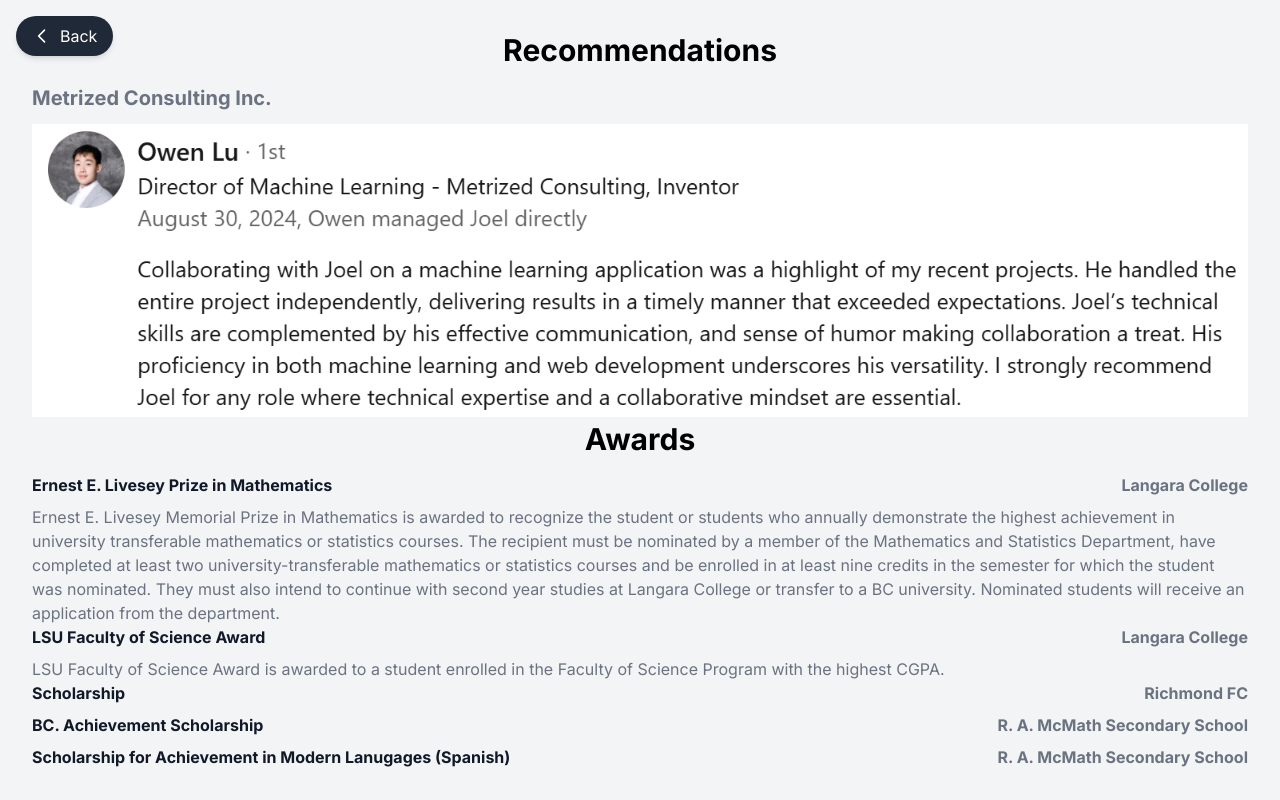
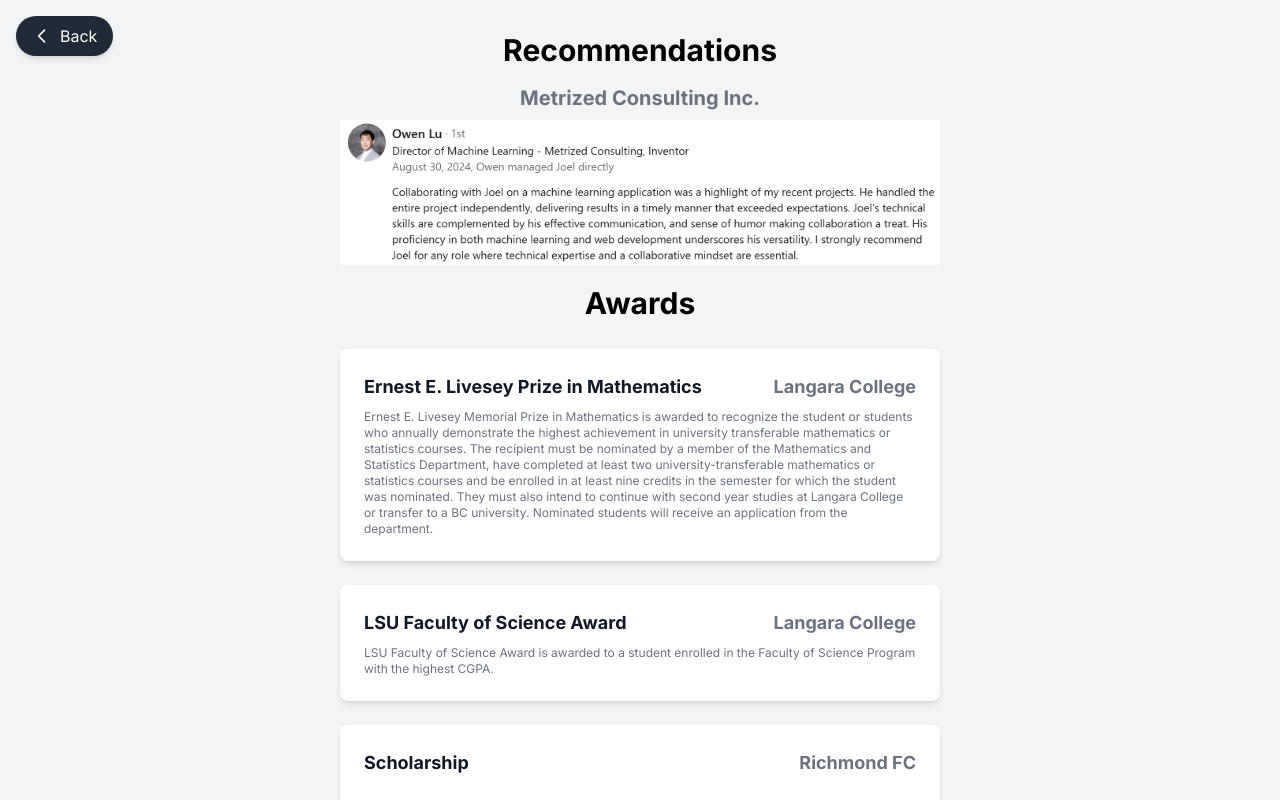
Before and after one commit to J0ELh/personal-website-2024, a Next.js app: page /recommendations_awards in a window 1280 px wide. Shown: the top 800 px of the page. Built offline with nearby package versions, Linux system fonts and the light colour scheme.

Commit message:
minor changes

```diff
--- a/src/app/globals.css
+++ b/src/app/globals.css
@@ -34,9 +34,9 @@
   }
 }
 
-.image-container {
+/* .image-container {
   display: flex;
   flex-wrap: wrap;
-  justify-content: center; /* This centers the images horizontally */
-  align-items: center; /* This centers the images vertically if needed */
-}
+  justify-content: center;
+  align-items: center;
+} */
--- a/src/app/recommendations_awards/page.tsx
+++ b/src/app/recommendations_awards/page.tsx
@@ -31,13 +31,13 @@
 
   return (
     <div className="min-h-screen bg-gray-100 p-8 text-">
-      <h1 className="text-3xl font-bold mb-4 text-center text-black">Recommendations</h1>
+      <h1 className="text-2xl sm:text-3xl  font-bold mb-4 text-center text-black">Recommendations</h1>
       <div className="flex flex-col justify-center items-center">
         {recommentations.map((recommentation, index) => (
           <Recommendation key={index} {...recommentation}/>
         ))}
       </div>
-      <h1 className="text-3xl font-bold mb-4 text-center text-black">Awards</h1>
+      <h1 className="text-2xl sm:text-3xl font-bold mb-4 text-center text-black mt-5">Awards</h1>
       <div className="flex flex-col justify-center items-center">
         {awards.map((award, index) => (
           <Award key={index} {...award}/>
--- a/src/components/award.tsx
+++ b/src/components/award.tsx
@@ -16,16 +16,16 @@
 
 
   return (
-    <div className="container">
+    <div className="mx-auto my-3 p-3 sm:p-6 bg-white rounded-lg shadow-md w-full max-w-[600px]">
       <div className='flex flex-row items-center justify-between'>
-        <h2 className="text-l font-bold text-gray-900 mb-2 relative">
+        <h2 className="text-sm sm:text-lg font-bold text-gray-900 mb-2 relative">
             {name}
         </h2>
 
-        <h2 className="text-l font-bold text-gray-500 mb-2">{affiliation}</h2>
+        <h2 className="text-xs sm:text-lg font-bold text-gray-500 mb-2">{affiliation}</h2>
 
       </div>
-      <h3 className='text-gray-500'>{description}</h3>
+      <h3 className='text-gray-500 text-xs'>{description}</h3>
 
 
 
--- a/src/components/post.tsx
+++ b/src/components/post.tsx
@@ -1,6 +1,8 @@
 import Link from 'next/link';
 import React, { useState } from 'react';
 import Image from 'next/image';
+import usePostInfo from '@/hooks/usePostInfoContext';
+import usePostInfoContext from '@/hooks/usePostInfoContext';
 
 type PostProps = {
   postName?: string;
@@ -27,6 +29,7 @@
   const [isExpanded, setIsExpanded] = useState(false);
   const [overlayOpen, setOverlayOpen] = useState(false);
   const [currentIndex, setCurrentIndex] = useState(0);
+  const {previewLength, previewThreshold} = usePostInfoContext();
 
   const toggleDescription = () => {
     setIsExpanded(!isExpanded);
@@ -63,7 +66,7 @@
     }
   };
 
-  const previewLength = 100;
+
 
   return (
     <div className="mx-auto my-6 p-3 sm:p-6 bg-white rounded-lg shadow-md w-full max-w-[600px]">
@@ -169,7 +172,7 @@
             )}
 
             {/* ---------- caption & read‑more ---------- */}
-            {isExpanded || caption && caption.length <= previewLength ? (
+            {isExpanded || caption && caption.length <= previewThreshold ? (
               <p className="text-gray-900">{caption}</p>
             ) : (
               caption ?
@@ -181,7 +184,7 @@
                 </div>
             )}
 
-            {caption && caption.length > previewLength && (
+            {caption && caption.length > previewThreshold && (
               <button
                 onClick={toggleDescription}
                 className="mt-2 text-blue-500 hover:text-blue-700"
--- a/src/components/project.tsx
+++ b/src/components/project.tsx
@@ -1,6 +1,7 @@
 import Link from 'next/link';
 import React, { useState } from 'react';
 import Image from 'next/image';
+import usePostInfoContext from '@/hooks/usePostInfoContext';
 
 type ProjectProps = {
   projectName: string;
@@ -39,6 +40,8 @@
   const [isExpanded, setIsExpanded] = useState(false);
   const [overlayOpen, setOverlayOpen] = useState(false);
   const [currentIndex, setCurrentIndex] = useState(0);
+  const {previewLength, previewThreshold} = usePostInfoContext();
+
 
   const isProd = process.env.NODE_ENV === 'production';
   const basePath = isProd ? '/personal-website-2024' : '';
@@ -61,7 +64,6 @@
     if ((e.target as Element).id === 'overlay') setOverlayOpen(false);
   };
 
-  const previewLength = 100;
 
   return (
     <div className="m-4 p-4 bg-white rounded-lg w-full md:w-[60vw] max-w-[600px]">
@@ -172,7 +174,7 @@
       )}
 
       {/* ---------- description & read‑more ---------- */}
-      {isExpanded || description.length <= previewLength ? (
+      {isExpanded || description.length <= previewThreshold ? (
         <p className="text-gray-900">{description}</p>
       ) : (
         <p className="text-gray-900">
@@ -180,7 +182,7 @@
         </p>
       )}
 
-      {description.length > previewLength && (
+      {description.length > previewThreshold && (
         <button
           onClick={toggleDescription}
           className="mt-2 text-blue-500 hover:text-blue-700"
--- a/src/components/recommendation.tsx
+++ b/src/components/recommendation.tsx
@@ -35,7 +35,7 @@
   };
 
   return (
-    <div className="container">
+    <div className="flex flex-col items-center">
       <div className='flex flex-row items-center justify-between'>
         {link ? (
           <Link href={link} className='text-decoration-line'>
@@ -48,41 +48,42 @@
 
           </Link>
         ) : (
-          <h2 className="text-xl font-bold text-gray-500 mb-2">{affiliation}</h2>
+          <h2 className="text-md md:text-xl font-bold text-gray-500 mb-2">{affiliation}</h2>
         )}
 
       </div>
 
-      <div className="image-container">
-          {imagePaths.map((path, index) => (
-              <Image
-                  key={index}
-                  src={`${basePath}${path}`}
-                  alt={`Recommendation ${affiliation} Image ${index + 1}`}
-                  className="m-1"
-                  layout="responsive"
-                  width={16} // Aspect ratio: 16:9 (adjust as needed)
-                  height={9}
-                  onClick={() => openImage(path)}
-              />
-          ))}
+      <div className="image-container grid grid-cols-1 gap-4">
+        {imagePaths.map((path, idx) => (
+          <Image
+            key={idx}
+            src={`${basePath}${path}`}
+            alt={`Recommendation ${affiliation} ${idx + 1}`}
+            width={600}            // real pixels
+            height={338}           // keeps 16 : 9
+            sizes="(max-width:600px) 100vw, 600px"  // never render wider
+            className="rounded cursor-pointer"
+            onClick={() => openImage(path)}
+          />
+        ))}
       </div>
 
 
-      {selectedImage && (
+      {
+      selectedImage && (
         <div
           id="overlay"
           className="fixed inset-0 bg-gray-900 bg-opacity-75 z-50 flex justify-center items-center"
           onClick={handleOverlayClick}
         >
-          <div className="relative w-full h-full max-w-4xl max-h-[90vh] flex justify-center items-center">
+          <div className="relative max-w-[600px] max-h-[90vh] flex justify-center items-center">
             <Image
               src={`${basePath}${selectedImage}`}
               alt="Zoomed in"
               className="rounded"
               layout="intrinsic"
-              width={1600} // Aspect ratio width
-              height={900} // Aspect ratio height
+              width={1600}
+              height={900}
               onClick={(e) => e.stopPropagation()}
             />
           </div>
--- /dev/null
+++ b/src/hooks/usePostInfoContext.tsx
@@ -0,0 +1,11 @@
+"use client"
+import { useState, useEffect } from 'react';
+
+export default function usePostInfo() {
+    // NOTE: The previewThreshold MUST be greater than the previewLength
+    const previewLength = 100;
+    const previewThreshold = 200;
+
+
+    return { previewLength, previewThreshold };
+}
```
